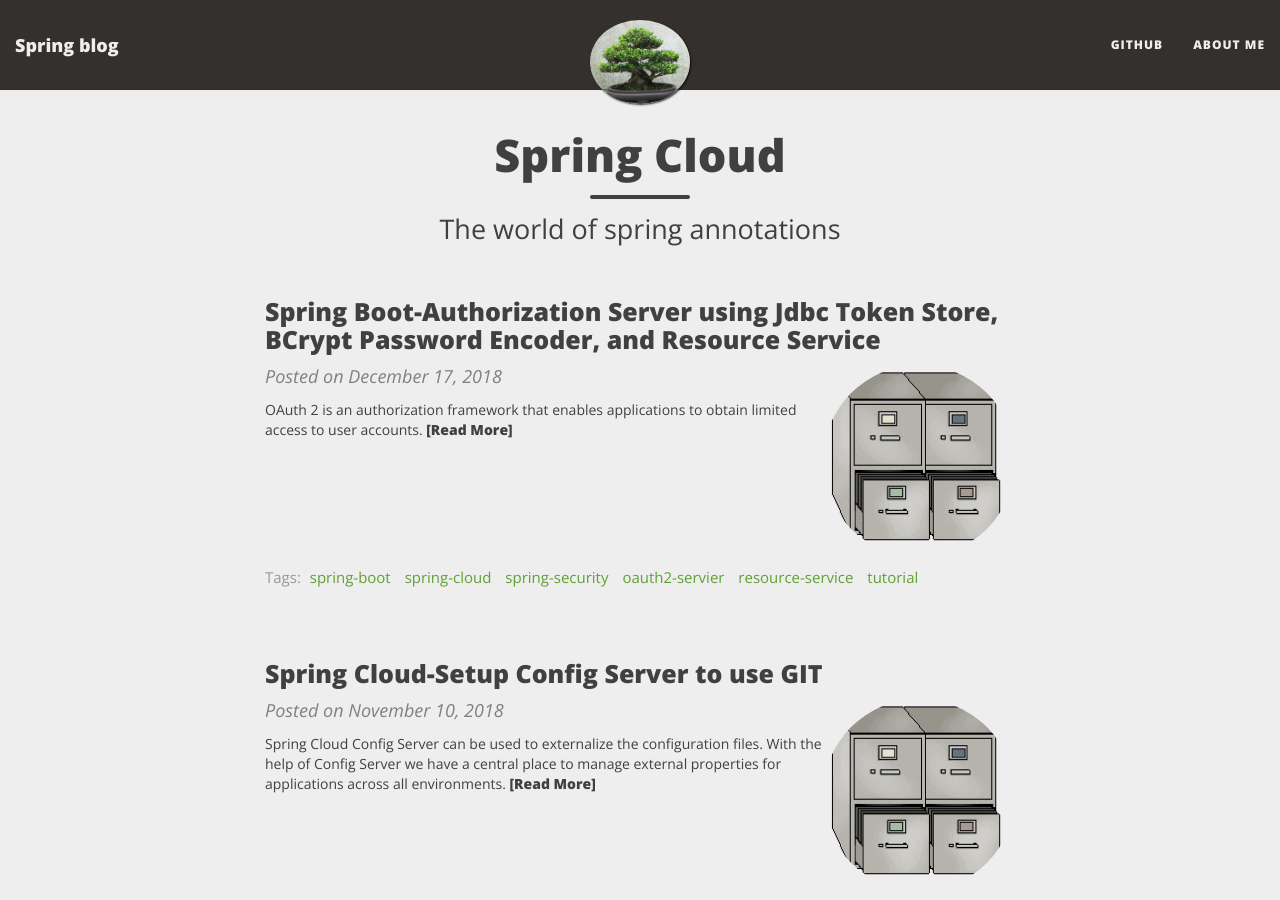
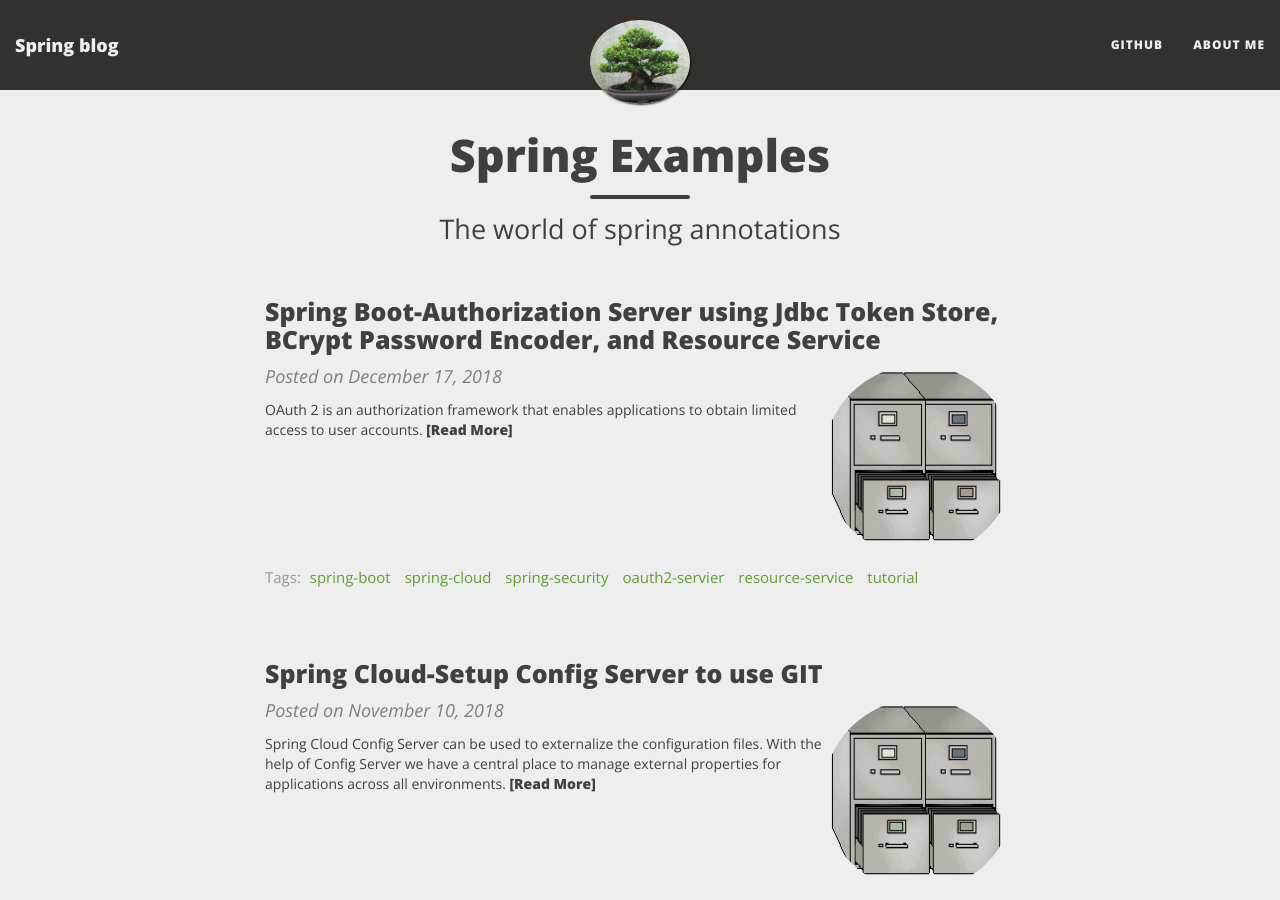
Before and after one commit to codeaches/codeaches.github.io, a Jekyll site: the page built from index.html, in a window 1280 px wide and 900 px high. Built offline with Jekyll 4.4.1, drawn with Linux system fonts in a browser that asks for light colours; nearby versions of some CDN libraries; the list of posts is cut into pages by our own code.

Commit message:
no message

```diff
--- a/_config.yml
+++ b/_config.yml
@@ -19,7 +19,7 @@ baseurl: ""
 title: "Spring blog"
 
 # Short description of your site
-description: Spring Cloud Examples
+description: Spring Examples
 
 # --- Navigation bar options --- #
 
--- a/index.html
+++ b/index.html
@@ -1,6 +1,6 @@
 ---
 layout: page
-title: Spring Cloud
+title: Spring Examples
 subtitle: The world of spring annotations
 use-site-title: true
 ---
```
